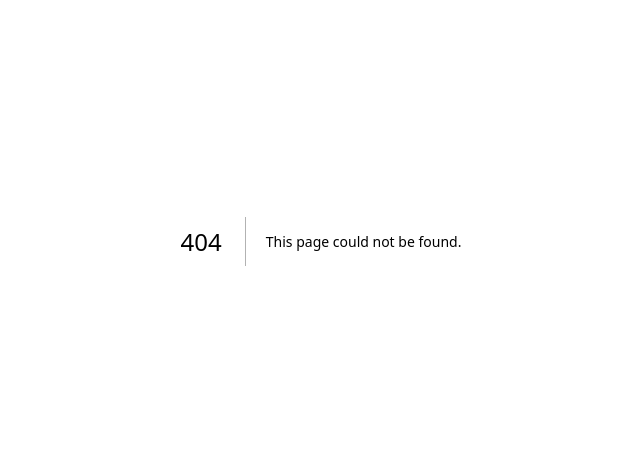
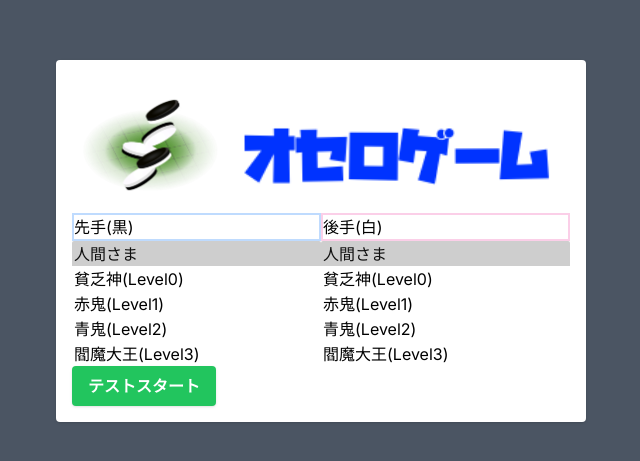
Before and after one commit to HonjyouDaisuke/alpha-reversi, a Next.js app: page /match-test in a window 1280 px wide. Before the commit this address had no page. Shown: the part 159-620 px from the top of the page, without its empty margins (319-959 px from the left). Built offline with nearby package versions, Linux system fonts and the light colour scheme.

Commit message:
評価値修正

```diff
--- /dev/null
+++ b/app/(game-page)/match-test/page.tsx
@@ -0,0 +1,91 @@
+"use client";
+import Button from "@/components/button";
+import { FormEvent, useEffect, useState } from "react";
+import { useRouter } from "next/navigation";
+import CheckBox from "@/components/checkbox";
+import SelectCharactor, {
+  FirstSecondHand,
+} from "@/components/select-charactor";
+import TitleImage from "@/components/title-image";
+
+type Selector = {
+  turnAorB: FirstSecondHand;
+  onChange: (e: React.ChangeEvent<HTMLSelectElement>) => void;
+};
+
+interface ISelector {
+  selector: Selector[];
+}
+function SelectorComp({ selector }: ISelector) {
+  return (
+    <div className="grid grid-cols-2">
+      {selector.map((item, index) => (
+        <SelectCharactor
+          key={index}
+          firstSecond={item.turnAorB}
+          onChange={item.onChange}
+        />
+      ))}
+    </div>
+  );
+}
+
+interface ICommand {
+  onChangeHint: (e: FormEvent<Element>) => void;
+  onStartClick: () => void;
+  useHint: boolean;
+}
+function Command({ onChangeHint, onStartClick, useHint }: ICommand) {
+  return (
+    <div className="flex w-full justify-center items-center gap-4 p-3">
+      <CheckBox onChange={onChangeHint} value={useHint} label="ヒント" />
+      <Button onClick={onStartClick} mode={0}>
+        ★テストスタート★
+      </Button>
+    </div>
+  );
+}
+
+export default function MatchTest() {
+  const [playerA, setPlayerA] = useState(0);
+  const [playerB, setPlayerB] = useState(0);
+  const [useHint, setUseHint] = useState(false);
+  const selector: Selector[] = [
+    { turnAorB: FirstSecondHand.First, onChange: handleChangePlayerA },
+    { turnAorB: FirstSecondHand.Second, onChange: handleChangePlayerB },
+  ];
+  const router = useRouter();
+  function handleChangePlayerA(event: React.ChangeEvent<HTMLSelectElement>) {
+    setPlayerA(Number(event.target.value));
+  }
+
+  function handleChangePlayerB(event: React.ChangeEvent<HTMLSelectElement>) {
+    setPlayerB(Number(event.target.value));
+  }
+
+  function handleButton() {
+    const params = new URLSearchParams();
+    params.append("playerA", String(playerA));
+    params.append("playerB", String(playerB));
+    params.append("useHint", String(useHint));
+
+    const href = `/reversi?${params}`;
+    router.push(href);
+  }
+
+  function handleHint() {
+    setUseHint(!useHint);
+  }
+
+  return (
+    <div className="h-screen w-screen flex bg-gray-600 items-center justify-center">
+      <div className="bg-white rounded p-4 text-black shadow">
+        <TitleImage />
+        <SelectorComp selector={selector} />
+        <Button onClick={handleButton} mode={0}>
+          テストスタート
+        </Button>
+      </div>
+    </div>
+  );
+}
--- a/app/entity/evaluation/evaluation.ts
+++ b/app/entity/evaluation/evaluation.ts
@@ -6,12 +6,12 @@ export class Evaluation {
   constructor() {
     this.evaluation = [
       [50, -10, 10, -1, -1, 10, -10, 50],
-      [-10, -20, -1, 5, 5, -1, -20, -10],
+      [-10, -20, -1, -5, -5, -1, -20, -10],
       [10, -1, 5, -1, -1, 5, -1, 10],
       [-1, -5, -1, 0, 0, -1, -5, -1],
       [-1, -5, -1, 0, 0, -1, -5, -1],
       [10, -1, 5, -1, -1, 5, -1, 10],
-      [-10, -20, -1, 5, 5, -1, -20, -10],
+      [-10, -20, -1, -5, -5, -1, -20, -10],
       [50, -10, 10, -1, -1, 10, -10, 50],
     ];
   }
```
